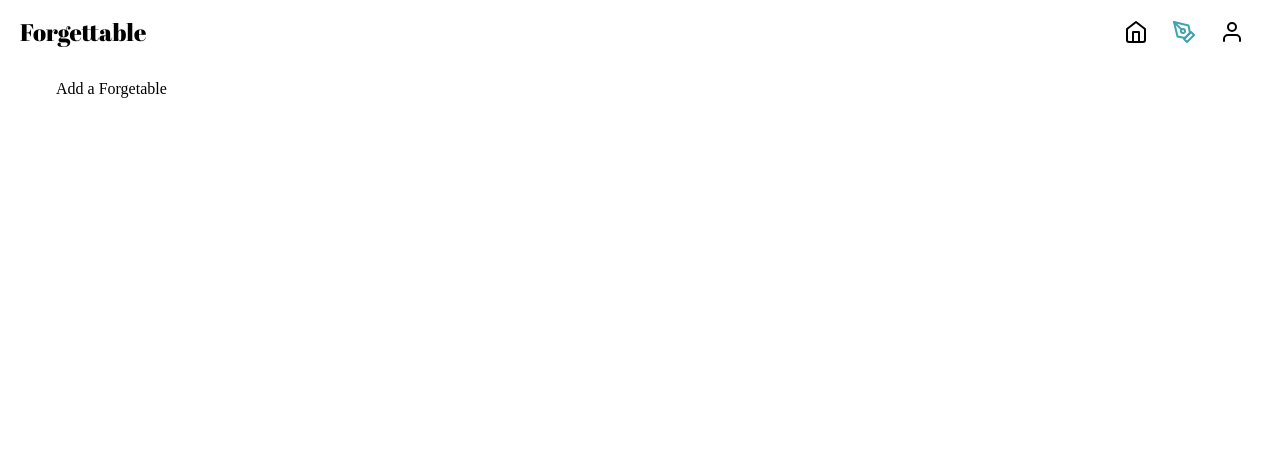
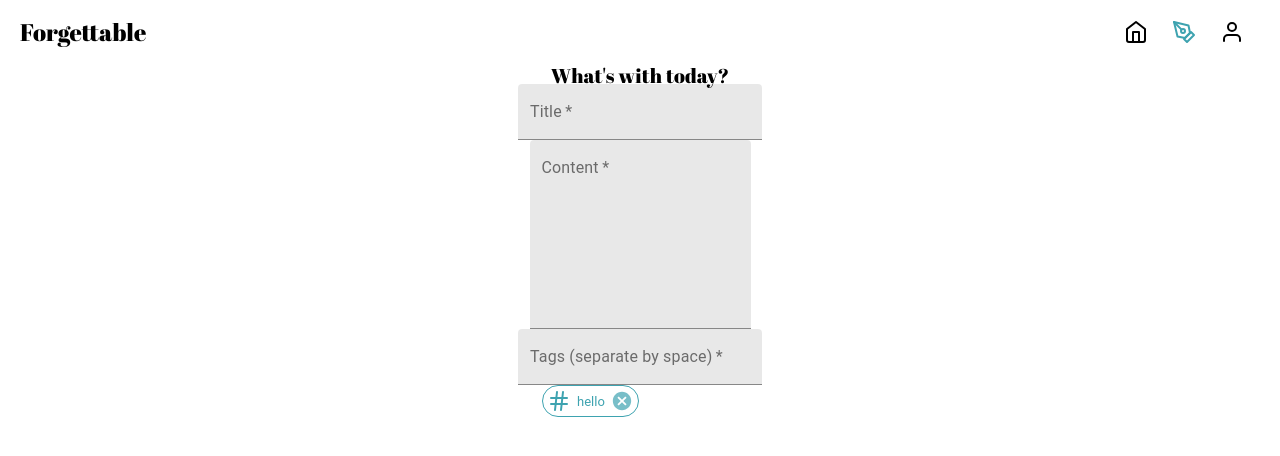
Before and after one commit to WenrrrBeth/forgettable, a React (Create React App) app in the folder client/: page /write in a window 1280 px wide. Shown: the top 456 px of the page. Built offline with nearby package versions, Linux system fonts and the light colour scheme; a web font is replaced by a local one.

Commit message:
adding posts updated

```diff
--- a/client/src/components/Write/Postform.js
+++ b/client/src/components/Write/Postform.js
@@ -1,11 +1,159 @@
-import { Typography } from "@material-ui/core";
-import React from "react";
-import { Container } from "@material-ui/core";
-import useStyles from "./styles";
+import {
+    Container,
+    Grid,
+    Typography,
+    TextField,
+    Chip,
+  } from "@material-ui/core";
+  import { ThemeProvider, createMuiTheme } from "@material-ui/core/styles";
+  import React, { useState, useEffect } from "react";
+  import useStyles from "./styles";
+  import "../../fonts.css";
 
-const Postform = () => {
-  const classes = useStyles();
-  return <Container className={classes.writeContainer}>Add a Forgetable</Container>;
-};
+  const Postform = () => {
+    const classes = useStyles();
+    const [hashTags, setHashTags] = useState([]);
+    const [count, setCount] = useState(0)
+    const handleSubmit = () => {};
 
-export default Postform;
+    const theme = createMuiTheme({
+      palette: {
+        primary: {
+          main: "#3EA3B0",
+        },
+      },
+    });
+
+    const handleChange = (e) => {};
+
+    const handleDelete = () => {};
+
+    const handleTagChange = (e) => {
+      if (e.target.value.slice(-1) === " ") {
+        setHashTags(hashTags => [...hashTags, e.target.value.trim()]);
+        e.target.value = "";
+        setCount(count+1);
+      }
+    };
+
+    useEffect(() => {
+        console.log("useEffect");
+    }, [count]);
+
+    const setChips = () => {
+        console.log("setChips");
+        if (hashTags.length > count) {
+            return (
+          <Chip
+            icon={
+              <svg
+                xmlns="http://www.w3.org/2000/svg"
+                width="24"
+                height="24"
+                viewBox="0 0 24 24"
+                fill="none"
+                stroke="currentColor"
+                stroke-width="2"
+                stroke-linecap="round"
+                stroke-linejoin="round"
+              >
+                <line x1="4" y1="9" x2="20" y2="9"></line>
+                <line x1="4" y1="15" x2="20" y2="15"></line>
+                <line x1="10" y1="3" x2="8" y2="21"></line>
+                <line x1="16" y1="3" x2="14" y2="21"></line>
+              </svg>
+            }
+            label="test"
+            clickable
+            color="primary"
+            onDelete={handleDelete}
+            variant="outlined"
+          />
+            )
+        } else {
+          return (
+              <Typography> No tags for now </Typography>
+          )
+        }
+    }
+
+    return (
+      <Container className={classes.postFormContainer}>
+        <Grid container className={classes.postFormGrid}>
+          <Typography className={classes.title} variant="h6">
+            What's with today?
+          </Typography>
+          <form className={classes.form} onSubmit={handleSubmit}>
+            <Grid
+              className={classes.formGrid}
+              container
+              direction="column"
+              alignItems="center"
+              justify="center"
+              spacing={2}
+            >
+              <ThemeProvider theme={theme}>
+                <TextField
+                  className={classes.inputTheme}
+                  name="title"
+                  label="Title"
+                  onChange={handleChange}
+                  variant="filled"
+                  required
+                />
+                <TextField
+                  className={classes.inputTheme}
+                  name="content"
+                  label="Content"
+                  onChange={handleChange}
+                  variant="filled"
+                  required
+                  multiline
+                  rows={8}
+                />
+                <TextField
+                  className={classes.inputTheme}
+                  name="tags"
+                  label="Tags (separate by space)"
+                  onChange={handleTagChange}
+                  variant="filled"
+                  required
+                />
+                <Container classNmae={classes.hashtag}>
+                  <Chip
+                    icon={
+                      <svg
+                        xmlns="http://www.w3.org/2000/svg"
+                        width="24"
+                        height="24"
+                        viewBox="0 0 24 24"
+                        fill="none"
+                        stroke="currentColor"
+                        stroke-width="2"
+                        stroke-linecap="round"
+                        stroke-linejoin="round"
+                        class="feather feather-hash"
+                      >
+                        <line x1="4" y1="9" x2="20" y2="9"></line>
+                        <line x1="4" y1="15" x2="20" y2="15"></line>
+                        <line x1="10" y1="3" x2="8" y2="21"></line>
+                        <line x1="16" y1="3" x2="14" y2="21"></line>
+                      </svg>
+                    }
+                    label="hello"
+                    clickable
+                    color="primary"
+                    onDelete={handleDelete}
+                    variant="outlined"
+                  />
+                  {setChips}
+                </Container>
+              </ThemeProvider>
+            </Grid>
+          </form>
+        </Grid>
+      </Container>
+    );
+  };
+
+  export default Postform;
--- a/client/src/components/Write/styles.js
+++ b/client/src/components/Write/styles.js
@@ -1,9 +1,17 @@
 import { makeStyles } from "@material-ui/core/styles";
 
 const theme = makeStyles({
-  writeContainer: {
-    marginTop: "80px",
-  },
-});
+    postFormContainer: {
+        marginTop: "60px",
+    },
+    postFormGrid: {
+        display: "flex",
+        flexDirection: "column",
+        alignItems: "center",
+    },
+    title: {
+        fontFamily: "'Abril Fatface', cursive",
+    }
+})
 
 export default theme;
```
